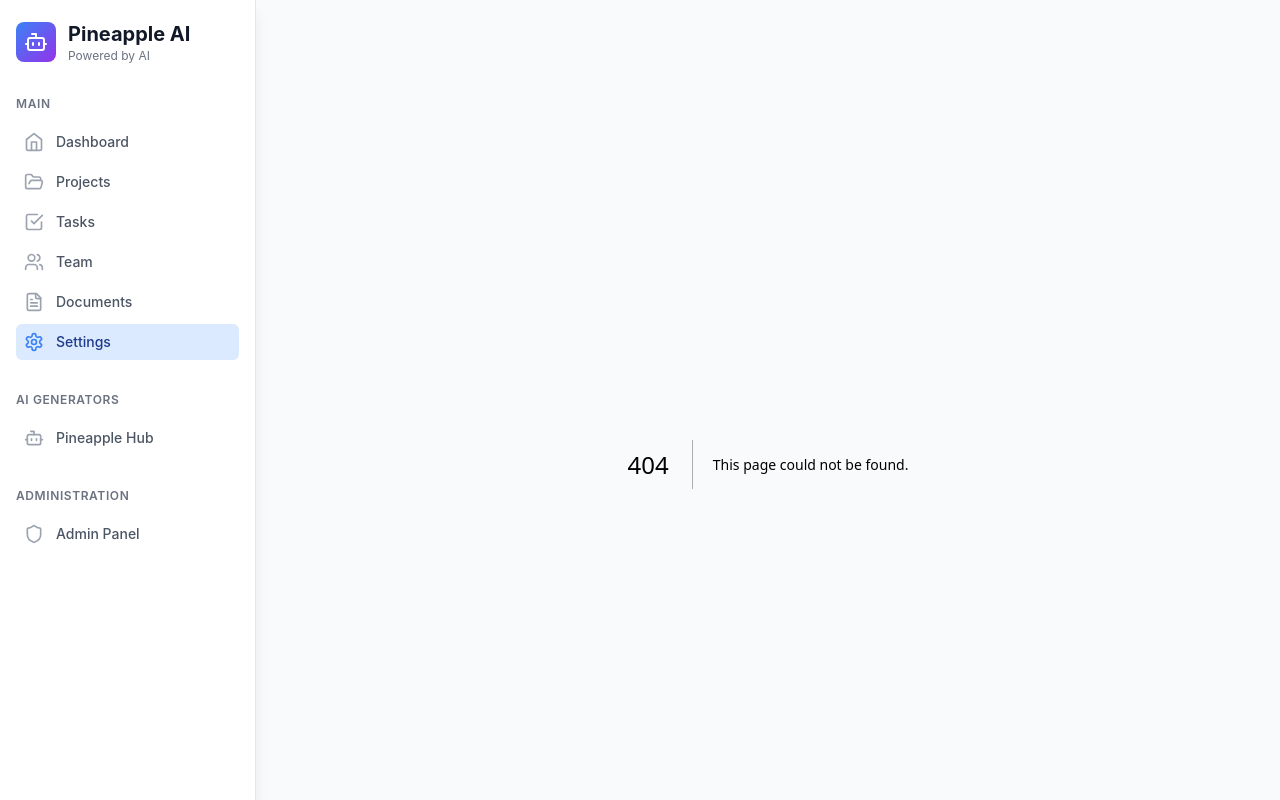
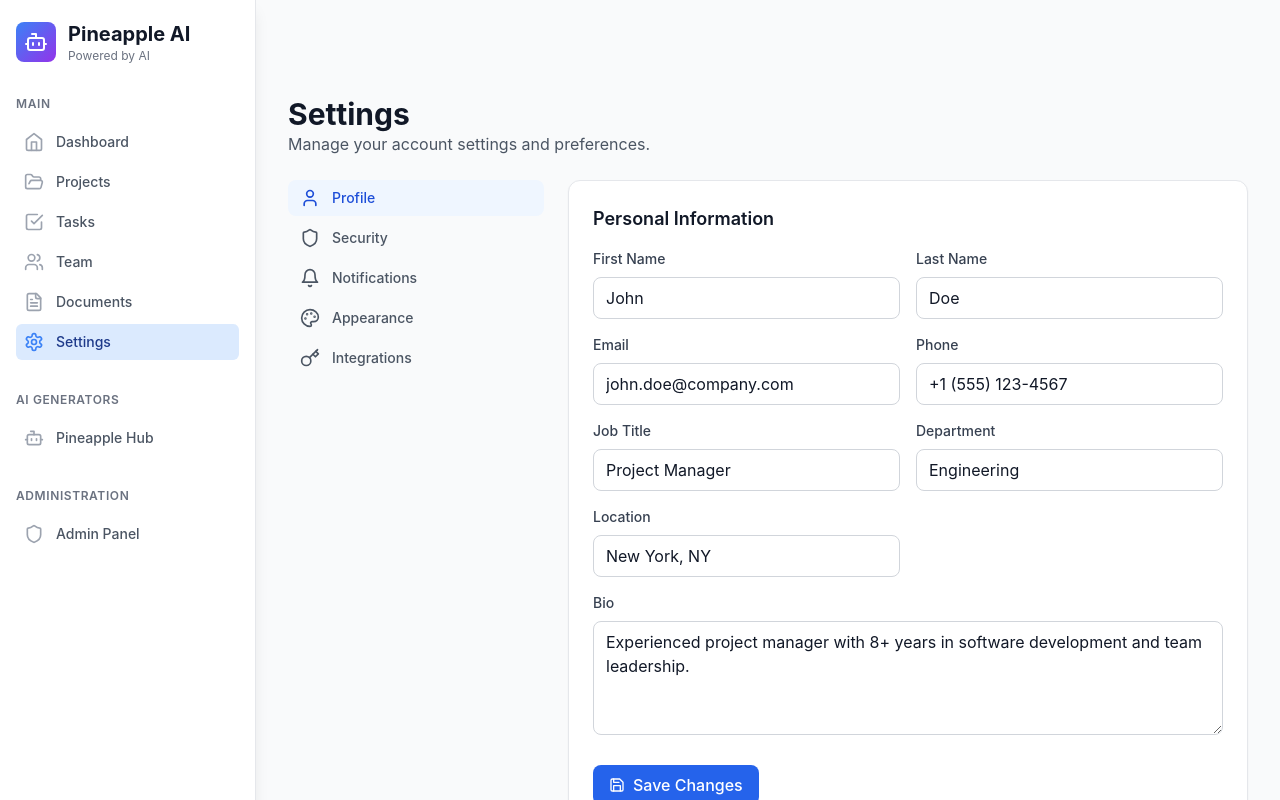
Before and after one commit to JustineDevs/pineapple-ai, a Next.js app: page /settings in a window 1280 px wide. Before the commit this address had no page. Shown: the top 800 px of the page. Built offline with nearby package versions, Linux system fonts and the light colour scheme.

Commit message:
page: settings

```diff
--- /dev/null
+++ b/pages/settings.js
@@ -0,0 +1,5 @@
+import Settings from '../src/pages/Settings'
+
+export default function SettingsPage() {
+  return <Settings />
+}
```
